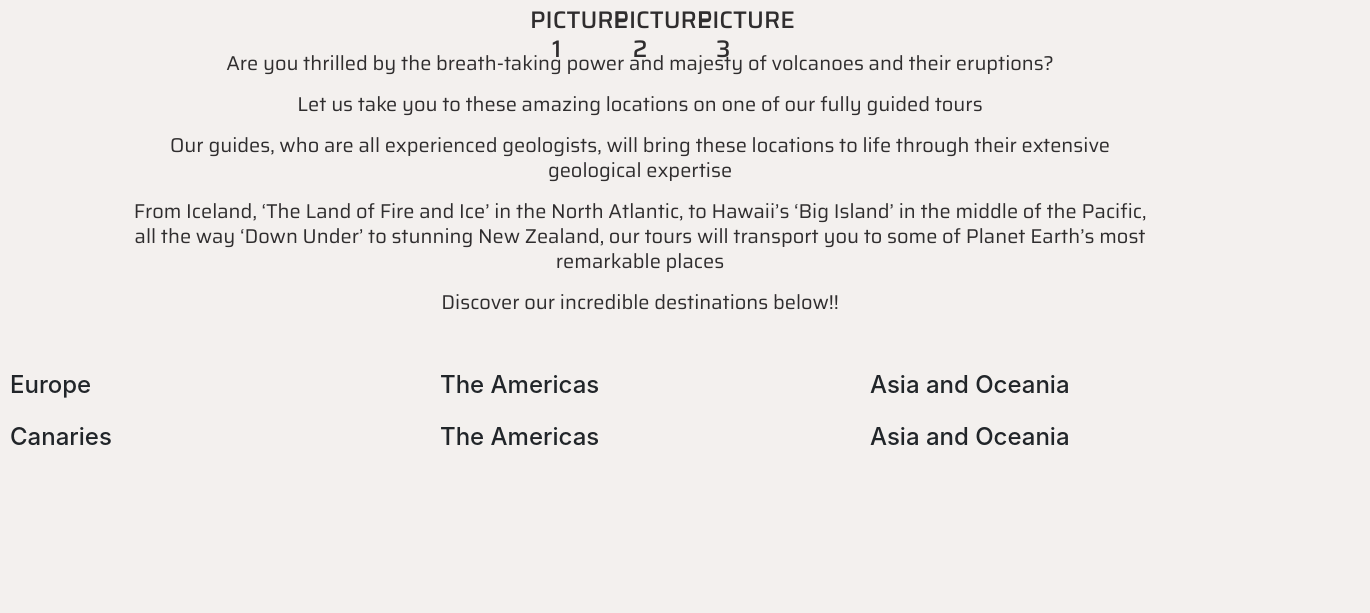
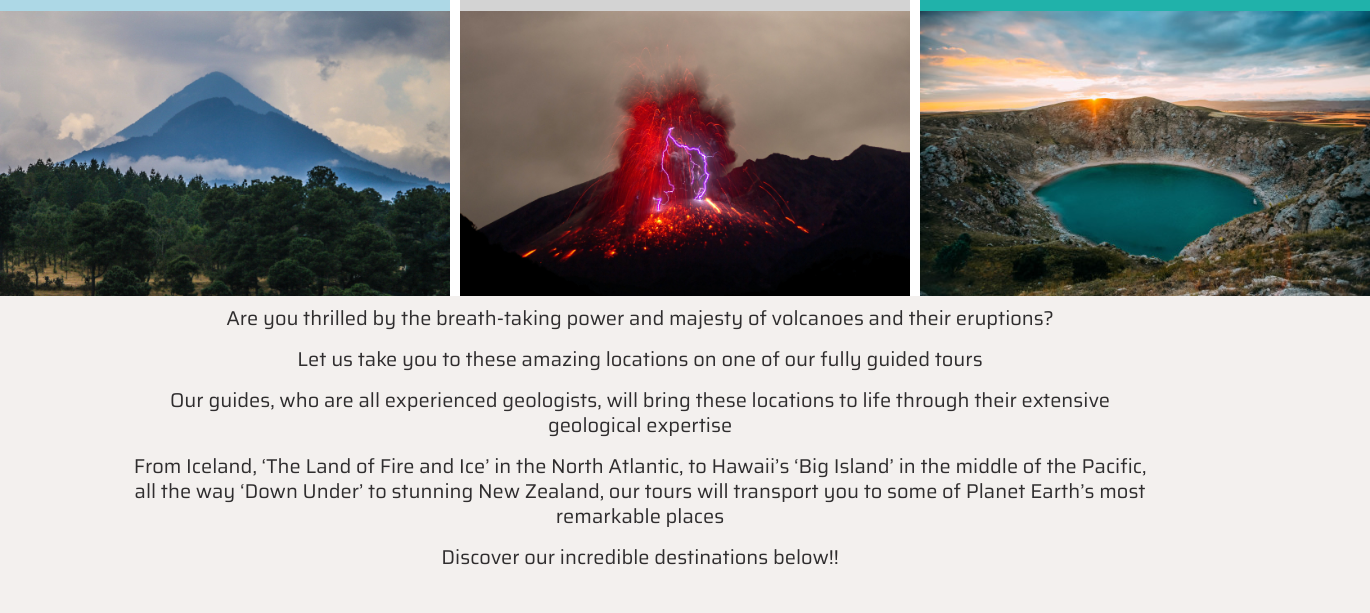
Before and after one commit to sruss07/MS1-Project-Volcano-Vacations, a plain HTML site: page index.html in a window 1280 px wide. Shown: the part 84-697 px from the top of the page, 1370 px wide, since content can reach past the window. Drawn offline with nearby package versions, Linux system fonts and the light colour scheme.

Commit message:
Added home page photos and associated styling

```diff
--- a/assets/css/style.css
+++ b/assets/css/style.css
@@ -45,6 +45,52 @@ body {
 
 /*----------------------------------------Header Section*/
 
+/*----------------------------------------Home page photos*/
+
+.wrapper {
+    display: grid;
+    grid-template-rows: 300px ;
+    grid-template-columns: 450px 450px 450px;
+    grid-gap: 10px;
+    background-color: #fff;
+    color: #444;
+  }
+
+.picture-01 img {
+    object-fit: cover;
+    width: 100%;
+    max-height: 100%;
+    padding-top: 15px;
+  }
+
+  .picture-02 img {
+    object-fit: cover;
+    width: 100%;
+    max-height: 100%;
+    padding-top: 15px;
+  }
+
+  .picture-03 img {
+    object-fit: cover;
+    width: 100%;
+    max-height: 100%;
+    padding-top: 15px;
+  }
+
+  .picture-01 {
+      background-color: lightblue;
+  }
+
+  .picture-02 {
+      background-color: lightgray;
+  }
+
+  .picture-03 {
+      background-color: lightseagreen
+  }
+
+/*----------------------------------------Home page photos*/
+
 /*----------------------------------------Home page text*/
 
 .home-page-intro-text {
@@ -58,34 +104,10 @@ body {
     height: 300px;
     line-height: 1.25em;
     margin-bottom: 20px;
+    padding-top: 10px;
 }
 
 /*----------------------------------------Home page text*/
-
-/*----------------------------------------Home page photos*/
-
-.row {
-    display: flex;
-    padding-top: 5px;
-    padding-bottom: 10px;
-    padding-left: 10px;
-    padding-right: 10px;
-}
-
-.column-home-page-photos {
-    flex: 25%;
-    padding: 5px;
-    padding-left: 5px;
-    padding-right: 5px;
-    border-radius: 20px;
-}
-
-.responsive {
-    max-width: 100%;
-    height: auto;
-}
-
-/*----------------------------------------Home page photos*/
 
 /*----------------------------------------Footer Section*/
 
--- a/index.html
+++ b/index.html
@@ -31,17 +31,15 @@
             </div>
      </nav>
 
-    <div class="container">
-        <div class="row">
-        <div class="col-md-4 col-1">
-            <h4>Picture 1</h4>
+    <div class="wrapper">
+        <div class="picture-01">
+            <img src="assets/images/volcano-pic18.jpg" alt="Twin volcano peaks" class="responsive">
         </div>
-        <div class="col-md-4 col-1">
-            <h4>Picture 2</h4>
+        <div class="picture-02">
+            <img src="assets/images/volcano-pic14.jpg" alt="Volcanic lightning" class="responsive">
         </div>
-        <div class="col-md-4 col-1">
-            <h4>Picture 3</h4>
-        </div>
+        <div class="picture-03">
+            <img src="assets/images/volcano-pic16.jpg" alt="Volcanic crater" class="responsive">
         </div>
     </div>
 
@@ -68,26 +66,6 @@
         </div>
     </div>
 
-     <div class="row">
-     <div class="column"></div>
-        <div class="col-md-4 col-1">
-            <h4>Canaries</h4>
-        </div>
-        <div class="col-md-4 col-1">
-            <h4>The Americas</h4>
-        </div>
-        <div class="col-md-4 col-1">
-            <h4>Asia and Oceania</h4>
-        </div>
-    </div>
-
-
-
-
-
-
-
-
     <footer class="footer">
         <div id="footer-items" class="row">
             <div class="col-md-12">
```
